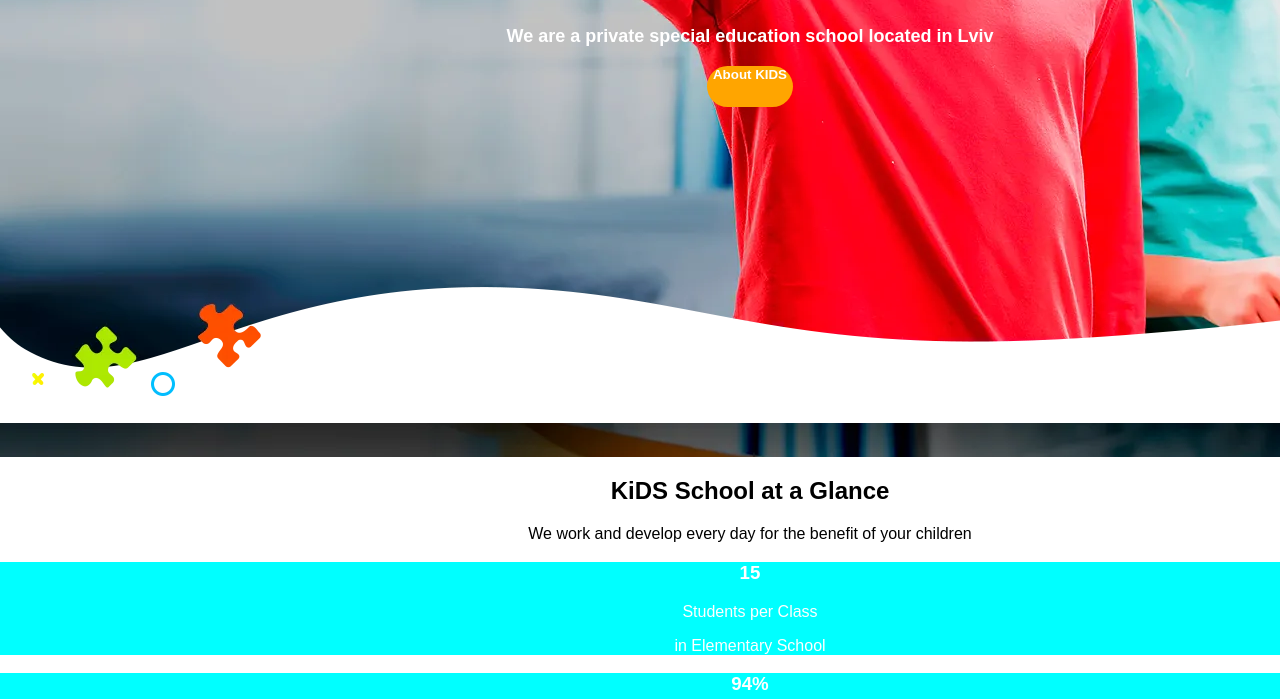
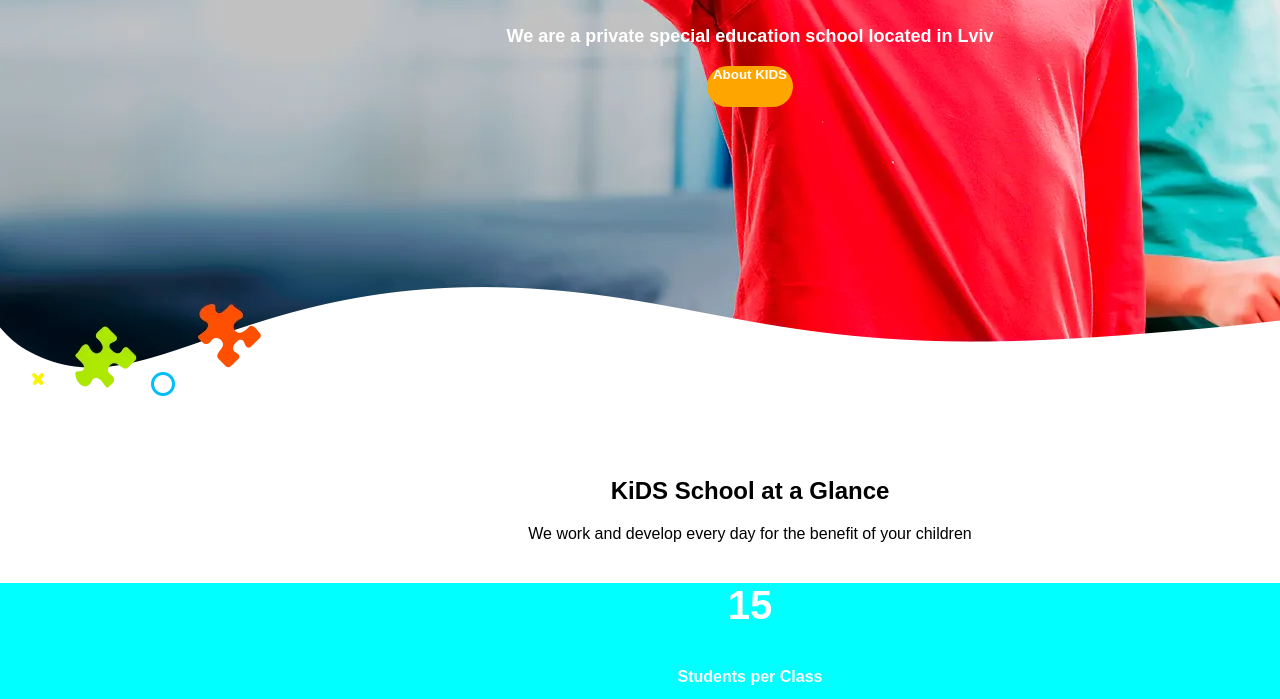
Before and after one commit to Marianna-Bogutska/my-first-project.html, a plain HTML site: page index.html in a window 1280 px wide. Shown: the part 585-1284 px from the top of the page. Drawn offline with Linux system fonts and the light colour scheme.

Commit message:
added styles

```diff
--- a/css/index.css
+++ b/css/index.css
@@ -8,7 +8,7 @@ body {width: 1500px;
     margin: 0px 30px 0px 30px;
     font-weight: 600;
     text-decoration: none;
-    padding-bottom: 0em;
+    padding-top: 0em;
 }
 .kids {
     width: 120px;
@@ -16,6 +16,7 @@ body {width: 1500px;
 .banner {
     background-image: url(../img/image-background.webp);
     padding: 50px 0px 350px 0px;
+    background-repeat: no-repeat;
 }
 h1 {
     font:inherit;
@@ -41,9 +42,13 @@ h1 {
 section {
     background-color: aqua;
     color: white;
+    font-weight: bold;
 }
 .button-learn {
     border: blue;
     background-color: white;
     border-radius: 5em;
 }
+h3 {
+    font-size: 40px;
+}
```
